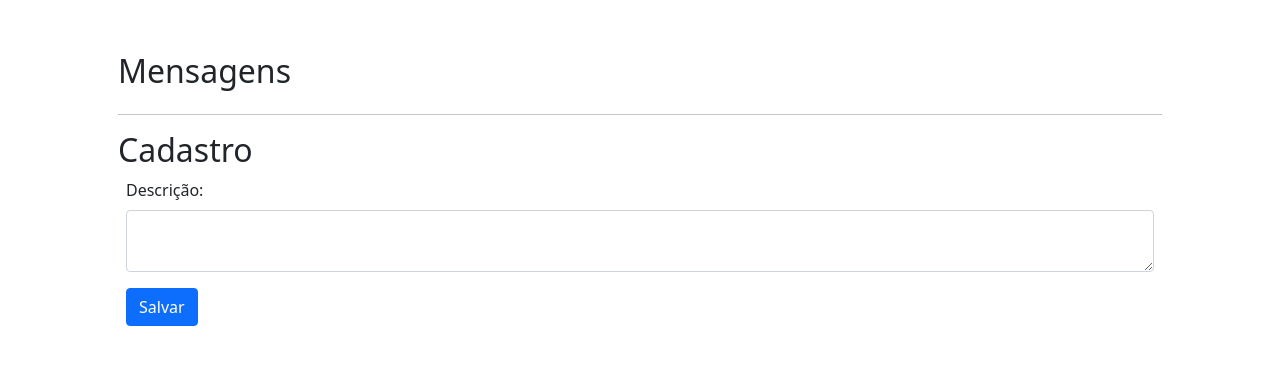
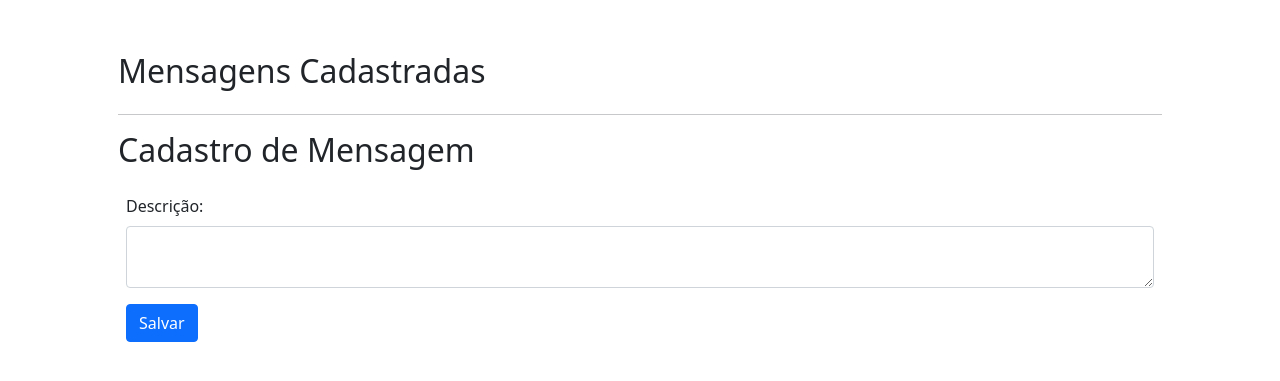
Before and after one commit to Gabrielle-96/desafio, a Django app: page /mensagens/ in a window 1280 px wide. Shown: the part 56-437 px from the top of the page. Run offline with Django 4.2, Linux system fonts and the light colour scheme; the visitor is signed in with stand-in values (Sample User, id 1); data that the repository does not hold is empty.

Commit message:
atualizando modificação dos templates, error e  nomenclaturas

```diff
--- a/mensagens/templates/index.html
+++ b/mensagens/templates/index.html
@@ -1,7 +1,7 @@
 {% extends "base.html" %}
 
 {% block content %}
-    <h2>Mensagens</h2>
+    <h2>Mensagens Cadastradas</h2>
     <div class="d-flex">
         {% for mensagem in mensagens %}
             <div class="card m-2">
@@ -14,11 +14,11 @@
         {% endfor %}
     </div>
     <hr>
-    <h2>Cadastro</h2>
+    <h2>Cadastro de Mensagem</h2>
     <form action="{% url 'salvar' %}" method="post" class="m-2">
         {% csrf_token  %}
         <div class="mb-3">
-            <label for="descricao" class="form-label">Descrição:</label>
+            <label for="descricao" class="form-label mt-3">Descrição:</label>
             <textarea type="text" name="descricao" class="form-control"></textarea>
         </div>
         <button type="submit" class="btn btn-primary">Salvar</button>
--- a/templates/base.html
+++ b/templates/base.html
@@ -1,4 +1,3 @@
-<!-- https://getbootstrap.com/docs/4.0/getting-started/introduction/#starter-template -->
 <!DOCTYPE html>
 <html lang="en">
 <head>
@@ -18,7 +17,9 @@
 </head>
 <body>
   {% if user.is_authenticated %}
+
     {% include "includes/nav.html" %}
+
   {% endif %}
   <div class="container p-5">
     {% block content %}{% endblock content %}
@@ -26,7 +27,6 @@
 
   <script src="https://cdn.jsdelivr.net/npm/bootstrap@5.0.2/dist/js/bootstrap.bundle.min.js" integrity="sha384-MrcW6ZMFYlzcLA8Nl+NtUVF0sA7MsXsP1UyJoMp4YLEuNSfAP+JcXn/tWtIaxVXM" crossorigin="anonymous"></script>
 
-  <!-- Option 2: Separate Popper and Bootstrap JS -->
 
   <script src="https://cdn.jsdelivr.net/npm/@popperjs/core@2.9.2/dist/umd/popper.min.js" integrity="sha384-IQsoLXl5PILFhosVNubq5LC7Qb9DXgDA9i+tQ8Zj3iwWAwPtgFTxbJ8NT4GN1R8p" crossorigin="anonymous"></script>
   <script src="https://cdn.jsdelivr.net/npm/bootstrap@5.0.2/dist/js/bootstrap.min.js" integrity="sha384-cVKIPhGWiC2Al4u+LWgxfKTRIcfu0JTxR+EQDz/bgldoEyl4H0zUF0QKbrJ0EcQF" crossorigin="anonymous"></script>
--- a/templates/includes/nav.html
+++ b/templates/includes/nav.html
@@ -18,7 +18,7 @@
                  <a class="nav-link" href="/mensagens/equipe">Mensagens da Equipe</a>
             </li>
         </ul>
-          <ul class="navbar-nav navbar-right">
+          <ul class="navbar-nav">
             <li class="nav-item">
                 <a class="nav-link" href="/accounts/logout">Logout</a>
             </li>
```
Also changed, not shown: app/settings.py (+4 -4 lines).
